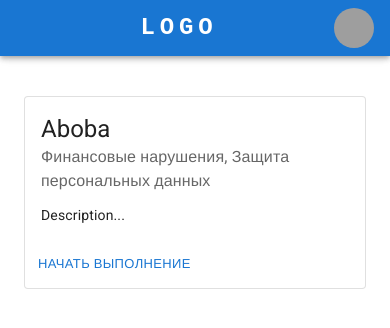
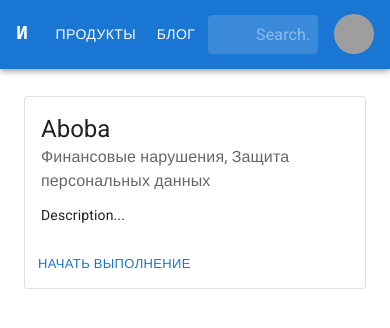
Before and after one commit to csit-sgu/fsp-finals-frontend, a React (Vite) app: page /quizzes/1 in a window 390 px wide. Shown: the top 328 px of the page. Built offline with nearby package versions, Linux system fonts and the light colour scheme; grey boxes are pictures that could not be loaded; a web font is replaced by a local one.

Commit message:
Add bar component

```diff
--- a/src/pages/Bar.tsx
+++ b/src/pages/Bar.tsx
@@ -10,6 +10,49 @@ import Avatar from '@mui/material/Avatar';
 import Button from '@mui/material/Button';
 import Tooltip from '@mui/material/Tooltip';
 import MenuItem from '@mui/material/MenuItem';
+import Link from '@mui/material/Link'
+
+import { styled, alpha } from '@mui/material/styles';
+import InputBase from '@mui/material/InputBase';
+const Search = styled('div')(({ theme }) => ({
+  position: 'relative',
+  borderRadius: theme.shape.borderRadius,
+  backgroundColor: alpha(theme.palette.common.white, 0.15),
+  '&:hover': {
+    backgroundColor: alpha(theme.palette.common.white, 0.25),
+  },
+  marginRight: theme.spacing(2),
+  marginLeft: 0,
+  width: '100%',
+  [theme.breakpoints.up('sm')]: {
+    marginLeft: theme.spacing(3),
+    width: 'auto',
+  },
+}));
+
+const SearchIconWrapper = styled('div')(({ theme }) => ({
+  padding: theme.spacing(0, 2),
+  height: '100%',
+  position: 'absolute',
+  pointerEvents: 'none',
+  display: 'flex',
+  alignItems: 'center',
+  justifyContent: 'center',
+}));
+
+const StyledInputBase = styled(InputBase)(({ theme }) => ({
+  color: 'inherit',
+  '& .MuiInputBase-input': {
+    padding: theme.spacing(1, 1, 1, 0),
+    // vertical padding + font size from searchIcon
+    paddingLeft: `calc(1em + ${theme.spacing(4)})`,
+    transition: theme.transitions.create('width'),
+    width: '100%',
+    [theme.breakpoints.up('md')]: {
+      width: '20ch',
+    },
+  },
+}));
 
 const pages = ['Продукты', 'Блог'];
 const settings = ['Профиль', 'Выход'];
@@ -33,7 +76,8 @@ export const Bar = ({ children }: BarProps) => {
     setAnchorElNav(null);
   };
 
-  const handleCloseUserMenu = () => {
+  const handleCloseUserMenu = (event: React.MouseEvent<HTMLElement>) => {
+    // console.log(event.)
     setAnchorElUser(null);
   };
 
@@ -49,7 +93,7 @@ export const Bar = ({ children }: BarProps) => {
               href="/"
               sx={{
                 mr: 2,
-                display: { xs: 'none', md: 'flex' },
+                display: { xs: 'flex', md: 'flex' },
                 fontFamily: 'monospace',
                 fontWeight: 700,
                 letterSpacing: '.3rem',
@@ -59,60 +103,7 @@ export const Bar = ({ children }: BarProps) => {
             >
               ИМЯ
             </Typography>
-
-            <Box sx={{ flexGrow: 1, display: { xs: 'flex', md: 'none' } }}>
-              <IconButton
-                size="large"
-                aria-label="account of current user"
-                aria-controls="menu-appbar"
-                aria-haspopup="true"
-                onClick={handleOpenNavMenu}
-                color="inherit"
-              ></IconButton>
-              <Menu
-                id="menu-appbar"
-                anchorEl={anchorElNav}
-                anchorOrigin={{
-                  vertical: 'bottom',
-                  horizontal: 'left',
-                }}
-                keepMounted
-                transformOrigin={{
-                  vertical: 'top',
-                  horizontal: 'left',
-                }}
-                open={Boolean(anchorElNav)}
-                onClose={handleCloseNavMenu}
-                sx={{
-                  display: { xs: 'block', md: 'none' },
-                }}
-              >
-                {pages.map((page) => (
-                  <MenuItem key={page} onClick={handleCloseNavMenu}>
-                    <Typography textAlign="center">{page}</Typography>
-                  </MenuItem>
-                ))}
-              </Menu>
-            </Box>
-            <Typography
-              variant="h5"
-              noWrap
-              component="a"
-              href="#app-bar-with-responsive-menu"
-              sx={{
-                mr: 2,
-                display: { xs: 'flex', md: 'none' },
-                flexGrow: 1,
-                fontFamily: 'monospace',
-                fontWeight: 700,
-                letterSpacing: '.3rem',
-                color: 'inherit',
-                textDecoration: 'none',
-              }}
-            >
-              LOGO
-            </Typography>
-            <Box sx={{ flexGrow: 1, display: { xs: 'none', md: 'flex' } }}>
+            <Box sx={{ flexGrow: 1, display: { xs: 'flex', md: 'flex' } }}>
               {pages.map((page) => (
                 <Button
                   key={page}
@@ -123,6 +114,14 @@ export const Bar = ({ children }: BarProps) => {
                 </Button>
               ))}
             </Box>
+
+            <Search>
+              {/* <SearchIconWrapper>
+                <SearchIcon />
+              </SearchIconWrapper> */}
+              <StyledInputBase placeholder="Search…" inputProps={{ 'aria-label': 'search' }} />
+            </Search>
+            <Box sx={{ flexGrow: 1 }} />
 
             <Box sx={{ flexGrow: 0 }}>
               <Tooltip title="Open settings">
@@ -146,11 +145,17 @@ export const Bar = ({ children }: BarProps) => {
                 open={Boolean(anchorElUser)}
                 onClose={handleCloseUserMenu}
               >
-                {settings.map((setting) => (
+                {/* {settings.map((setting) => (
                   <MenuItem key={setting} onClick={handleCloseUserMenu}>
                     <Typography textAlign="center">{setting}</Typography>
                   </MenuItem>
-                ))}
+                ))} */}
+                <MenuItem>
+                  <Link textAlign="center" href="/profile">Профиль</Link>
+                </MenuItem>
+                <MenuItem>
+                  <Typography textAlign="center">Выйти</Typography>
+                </MenuItem>
               </Menu>
             </Box>
           </Toolbar>
--- a/src/pages/Home/HomePage.tsx
+++ b/src/pages/Home/HomePage.tsx
@@ -49,7 +49,7 @@ const QuizCardHor = () => {
         </Grid>
         <Grid item xs="auto">
           <CardActions>
-            <Button variant="contained" size="large">
+            <Button variant="contained" size="large" href="/quizzes/1">
               Открыть
             </Button>
           </CardActions>
--- a/src/pages/QuizPage/components/BlockCheckbox.tsx
+++ b/src/pages/QuizPage/components/BlockCheckbox.tsx
@@ -18,9 +18,9 @@ export const BlockCheckbox = ({ lock, submitCallback }: BlockCheckboxProps) => {
       <Card variant="outlined">
         <CardContent>
           <FormGroup>
-            <FormControlLabel disabled={lock} control={<Checkbox />} label="Label" />
-            <FormControlLabel disabled={lock} control={<Checkbox />} label="Required" />
-            <FormControlLabel disabled={lock} control={<Checkbox />} label="Disabled" />
+            <FormControlLabel disabled={lock} control={<Checkbox />} label="First" />
+            <FormControlLabel disabled={lock} control={<Checkbox />} label="Second" />
+            <FormControlLabel disabled={lock} control={<Checkbox />} label="Third" />
           </FormGroup>
         </CardContent>
         <CardActions>
--- a/src/pages/QuizPage/components/BlockRadio.tsx
+++ b/src/pages/QuizPage/components/BlockRadio.tsx
@@ -26,9 +26,9 @@ export const BlockRadio = ({ lock, submitCallback }: BlockRadioProps) => {
               defaultValue="female"
               name="radio-buttons-group"
             >
-              <FormControlLabel value="female" control={<Radio disabled={lock} />} label="Female" />
-              <FormControlLabel value="male" control={<Radio disabled={lock} />} label="Male" />
-              <FormControlLabel value="other" control={<Radio disabled={lock} />} label="Other" />
+              <FormControlLabel value="female" control={<Radio disabled={lock} />} label="First" />
+              <FormControlLabel value="male" control={<Radio disabled={lock} />} label="Second" />
+              <FormControlLabel value="other" control={<Radio disabled={lock} />} label="Third" />
             </RadioGroup>
           </FormControl>
         </CardContent>
```
